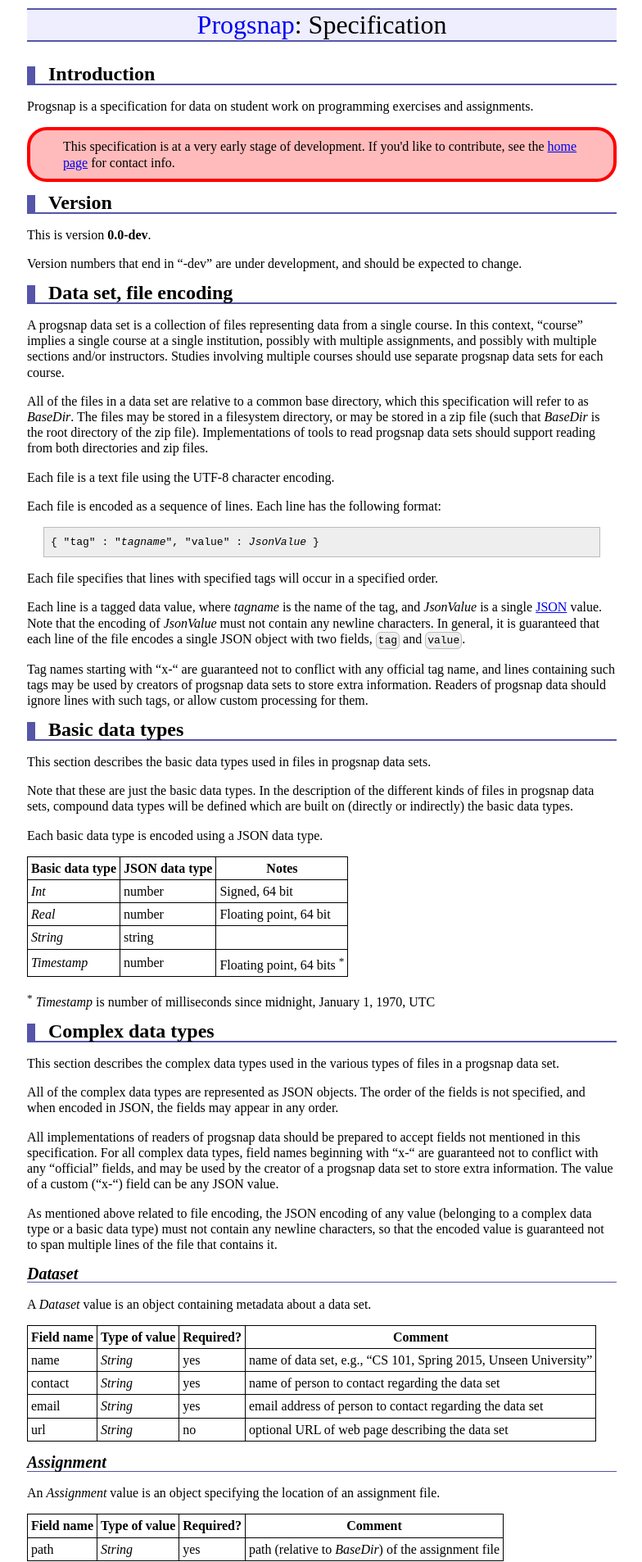
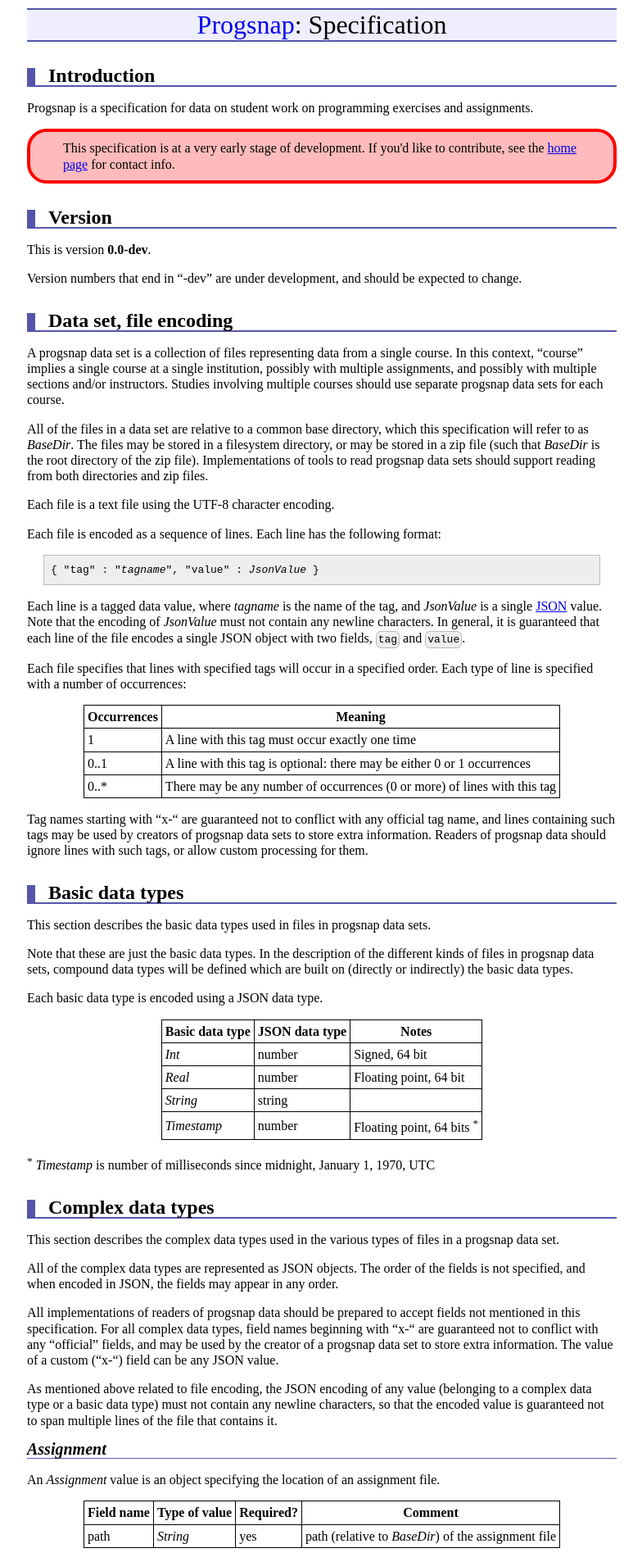
Before and after one commit to cloudcoderdotorg/progsnap-spec, a Jekyll site: the page built from spec.md, in a window 1280 px wide. Shown: the top 1906 px of the page at 82% size, without its empty margins (247-1031 px from the left). Built offline with Jekyll 4.4.1, drawn with Linux system fonts in a browser that asks for light colours; Markdown is read by kramdown in place of the engine named in the settings; some of the changed text lies outside the part shown.

```diff
--- a/_config.yml
+++ b/_config.yml
@@ -1,3 +1,6 @@
 baseurl: "http://cloudcoderdotorg.github.io/progsnap-spec"
 markdown: rdiscount
 highlighter: pygments
+
+rdiscount:
+  extensions: [smart]
--- a/css/site.css
+++ b/css/site.css
@@ -78,12 +78,13 @@ h2, h3 {
 	border-bottom: 1px solid #55a;
 }
 
-h1 { font-size: 150%; }
+h1 { font-size: 150%; margin-top: 32px; }
 h2 { font-size: 125%; }
 h3 { font-size: 110%; }
 
 table {
 	border-collapse: collapse;
+	margin: 0 auto;
 }
 
 td, th {
--- a/spec.md
+++ b/spec.md
@@ -31,9 +31,15 @@ Each file is encoded as a sequence of lines.  Each line has the following format
 { "tag" : "<i>tagname</i>", "value" : <i>JsonValue</i> }
 </pre>
 
-Each file specifies that lines with specified tags will occur in a specified order.
+Each line is a tagged data value, where *tagname* is the name of the tag, and *JsonValue* is a single [JSON](http://www.json.org/) value.  Note that the encoding of *JsonValue* must not contain any newline characters.  In general, it is guaranteed that each line of the file encodes a single JSON object with two fields, `tag` and `value`.
 
-Each line is a tagged data value, where *tagname* is the name of the tag, and *JsonValue* is a single [JSON](http://www.json.org/) value.  Note that the encoding of *JsonValue* must not contain any newline characters.  In general, it is guaranteed that each line of the file encodes a single JSON object with two fields, `tag` and `value`.
+Each file specifies that lines with specified tags will occur in a specified order.  Each type of line is specified with a number of occurrences:
+
+Occurrences | Meaning
+----------- | -------
+1           | A line with this tag must occur exactly one time
+0..1        | A line with this tag is optional: there may be either 0 or 1 occurrences
+0..\*       | There may be any number of occurrences (0 or more) of lines with this tag
 
 Tag names starting with "x-" are guaranteed not to conflict with any official tag name, and lines containing such tags may be used by creators of progsnap data sets to store extra information.  Readers of progsnap data should ignore lines with such tags, or allow custom processing for them.
 
@@ -64,16 +70,6 @@ All implementations of readers of progsnap data should be prepared to accept fie
 
 As mentioned above related to file encoding, the JSON encoding of any value (belonging to a complex data type or a basic data type) must not contain any newline characters, so that the encoded value is guaranteed not to span multiple lines of the file that contains it.
 
-## *Dataset*
-
-A *Dataset* value is an object containing metadata about a data set.
-
-Field name | Type of value | Required? | Comment
----------- | ------------- | --------- | -------
-name       | *String*      | yes       | name of data set, e.g., "CS 101, Spring 2015, Unseen University"
-contact    | *String*      | yes       | name of person to contact regarding the data set
-email      | *String*      | yes       | email address of person to contact regarding the data set
-url        | *String*      | no        | optional URL of web page describing the data set
 
 ## *Assignment*
 
@@ -101,7 +97,11 @@ The dataset file specifies general information about the data set.  It contains
 
 Tag name | Type of value | Occurrences | Comment
 -------- | ------------- | ----------- | -------
-dataset  | *Dataset*     | 1           | Metadata about the dataset
+psversion | *String*     | 1           | the version of the progsnap specification the data set conforms to, e.g., "0.0"
+name     | *String*      | 1           | name of data set, e.g., "CS 101, Spring 2015, Unseen University"
+contact  | *String*      | 1           | name of person to contact regarding the data set
+email    | *String*      | 1           | email address of person to contact regarding the data set
+url      | *String*      | 0..1        | optional URL of web page describing the data set
 
 ## Assignments file
 
```
